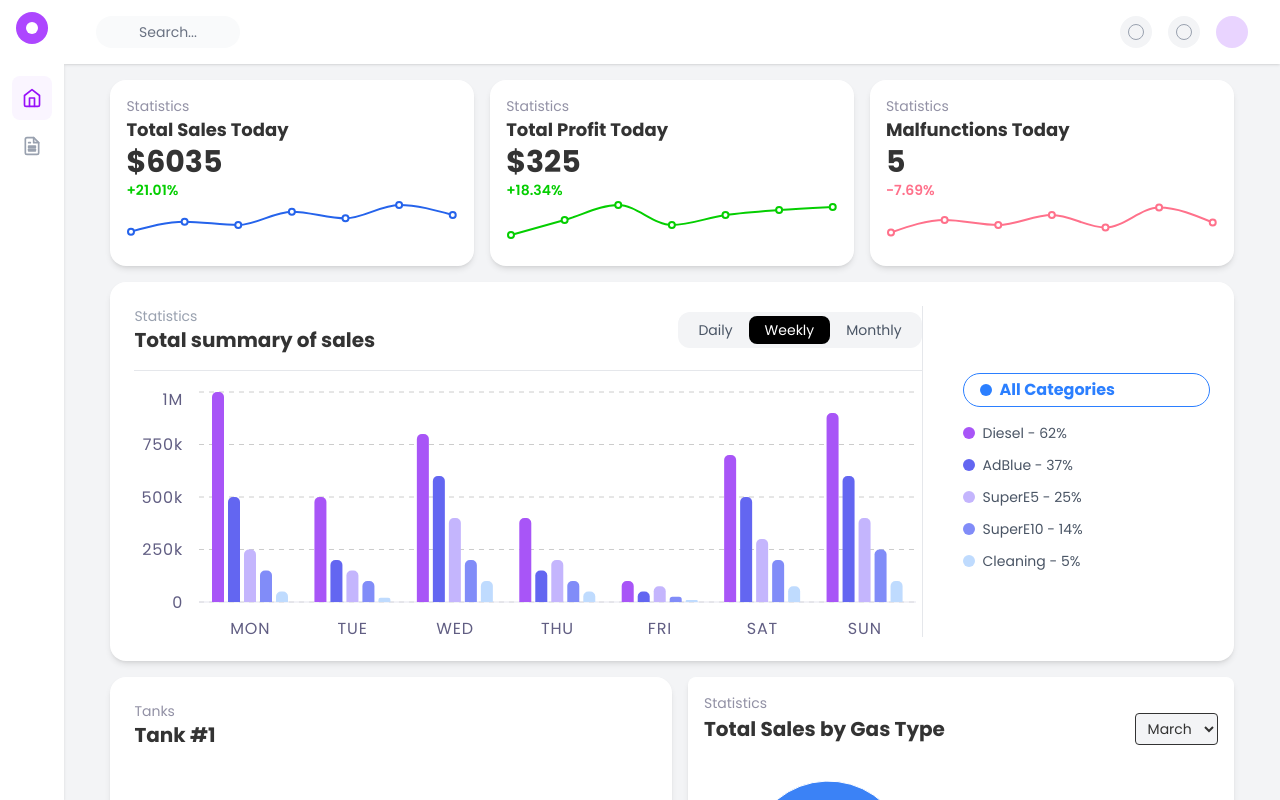
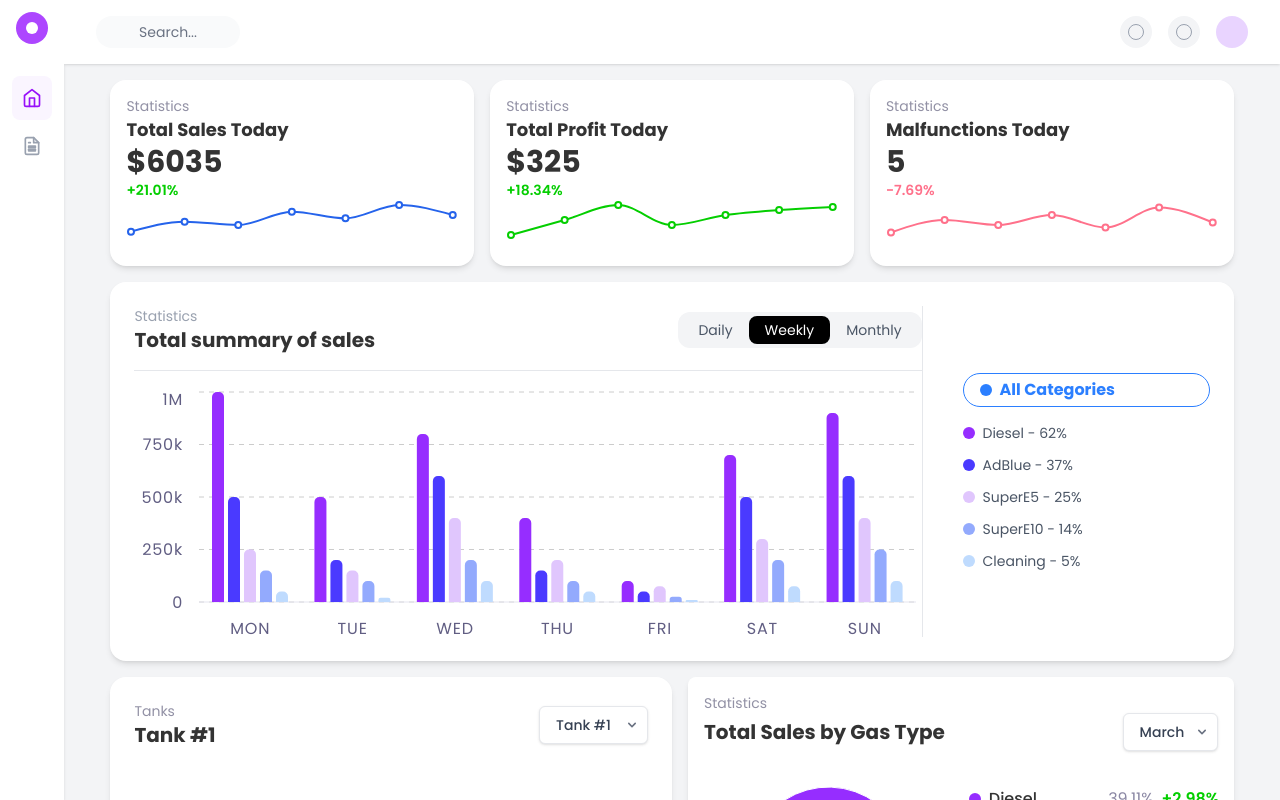
Before and after one commit to emreozbek35/dashboard, a React (Vite) app: page / in a window 1280 px wide. Built offline with nearby package versions, Linux system fonts and the light colour scheme.

Commit message:
style changes

```diff
--- a/src/components/GaugeChart.jsx
+++ b/src/components/GaugeChart.jsx
@@ -19,6 +19,22 @@ const GaugeChart = ({ value = 65 }) => {
         <div>
           <p className="text-[#9291a5] text-sm">Tanks</p>
           <h2 className="text-xl font-bold">Tank #1</h2>
+        </div>
+        <div className="relative">
+          <select className="appearance-none text-sm font-medium px-4 py-2 pr-8 rounded-md bg-white border border-gray-200 text-gray-700 hover:border-blue-400 focus:outline-none focus:ring-2 focus:ring-blue-500 focus:ring-opacity-30 transition-colors cursor-pointer shadow-sm">
+            <option value="Tank #1">Tank #1</option>
+            <option value="Tank #2">Tank #2</option>
+            <option value="Tank #3">Tank #3</option>
+          </select>
+          <div className="pointer-events-none absolute inset-y-0 right-0 flex items-center px-2 text-gray-500">
+            <svg
+              className="w-4 h-4 fill-current"
+              xmlns="http://www.w3.org/2000/svg"
+              viewBox="0 0 20 20"
+            >
+              <path d="M5.293 7.293a1 1 0 011.414 0L10 10.586l3.293-3.293a1 1 0 111.414 1.414l-4 4a1 1 0 01-1.414 0l-4-4a1 1 0 010-1.414z" />
+            </svg>
+          </div>
         </div>
       </div>
 
--- a/src/components/PieChart.jsx
+++ b/src/components/PieChart.jsx
@@ -2,10 +2,11 @@ import React from "react";
 import { PieChart, Pie, Cell, Tooltip, ResponsiveContainer } from "recharts";
 
 const data = [
-  { name: "Diesel", value: 39.11, color: "#3b82f6", change: "+2.98%" },
-  { name: "Ad Blue", value: 28.02, color: "#6366f1", change: "-3.25%" },
-  { name: "Super E5", value: 23.13, color: "#818cf8", change: "+0.14%" },
-  { name: "Super E10", value: 5.03, color: "#c7d2fe", change: "-1.11%" },
+  { name: "Diesel", value: 39.11, color: "#962dff", change: "+2.98%" },
+  { name: "Ad Blue", value: 28.02, color: "#4a3aff", change: "-3.25%" },
+  { name: "Super E5", value: 23.13, color: "#e0c6fd", change: "+0.14%" },
+  { name: "Super E10", value: 5.03, color: "#93aafd", change: "-1.11%" },
+  { name: "Cleaning", value: 4.71, color: "#BFDBFE", change: "+0.87%" },
 ];
 
 const TotalSalesByGasType = () => {
@@ -14,9 +15,22 @@ const TotalSalesByGasType = () => {
       <h2 className="text-[#9291a5] text-sm">Statistics</h2>
       <div className="flex justify-between items-center">
         <h3 className="text-xl font-bold">Total Sales by Gas Type</h3>
-        <select className="text-sm border rounded px-2 py-1 bg-gray-100">
-          <option value="March">March</option>
-        </select>
+        <div className="relative">
+          <select className="appearance-none text-sm font-medium px-4 py-2 pr-8 rounded-md bg-white border border-gray-200 text-gray-700 hover:border-blue-400 focus:outline-none focus:ring-2 focus:ring-blue-500 focus:ring-opacity-30 transition-colors cursor-pointer shadow-sm">
+            <option value="March">March</option>
+            <option value="April">April</option>
+            <option value="May">May</option>
+          </select>
+          <div className="pointer-events-none absolute inset-y-0 right-0 flex items-center px-2 text-gray-500">
+            <svg
+              className="w-4 h-4 fill-current"
+              xmlns="http://www.w3.org/2000/svg"
+              viewBox="0 0 20 20"
+            >
+              <path d="M5.293 7.293a1 1 0 011.414 0L10 10.586l3.293-3.293a1 1 0 111.414 1.414l-4 4a1 1 0 01-1.414 0l-4-4a1 1 0 010-1.414z" />
+            </svg>
+          </div>
+        </div>
       </div>
       <div className="flex flex-col sm:flex-row items-center mt-4">
         <div className="w-full sm:w-1/2">
--- a/src/components/SalesChart.jsx
+++ b/src/components/SalesChart.jsx
@@ -70,10 +70,10 @@ const data = [
 ];
 
 const colors = {
-  Diesel: "#A855F7",
-  AdBlue: "#6366F1",
-  SuperE5: "#C4B5FD",
-  SuperE10: "#818CF8",
+  Diesel: "#962dff",
+  AdBlue: "#4a3aff",
+  SuperE5: "#e0c6fd",
+  SuperE10: "#93aafd",
   Cleaning: "#BFDBFE",
 };
 
```
